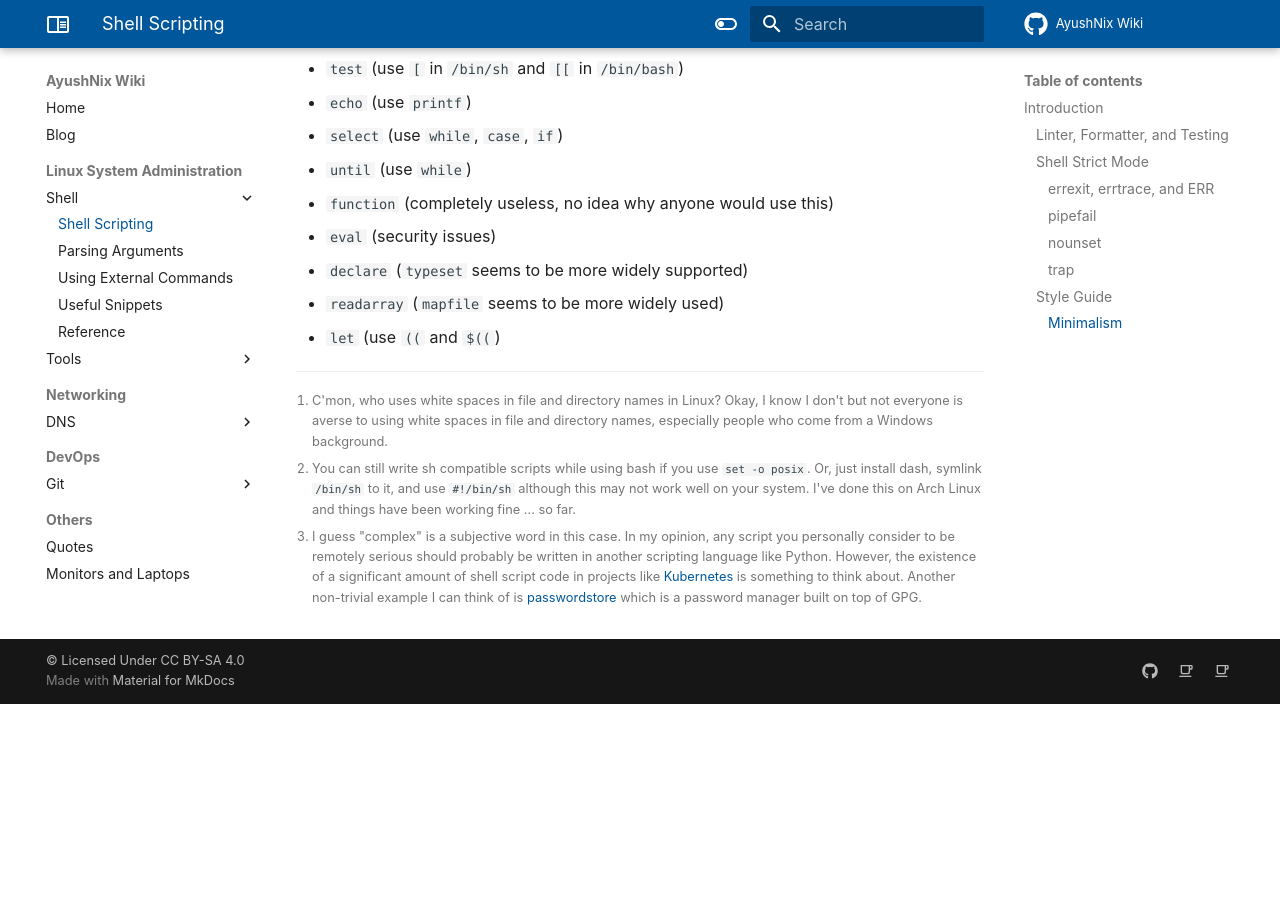
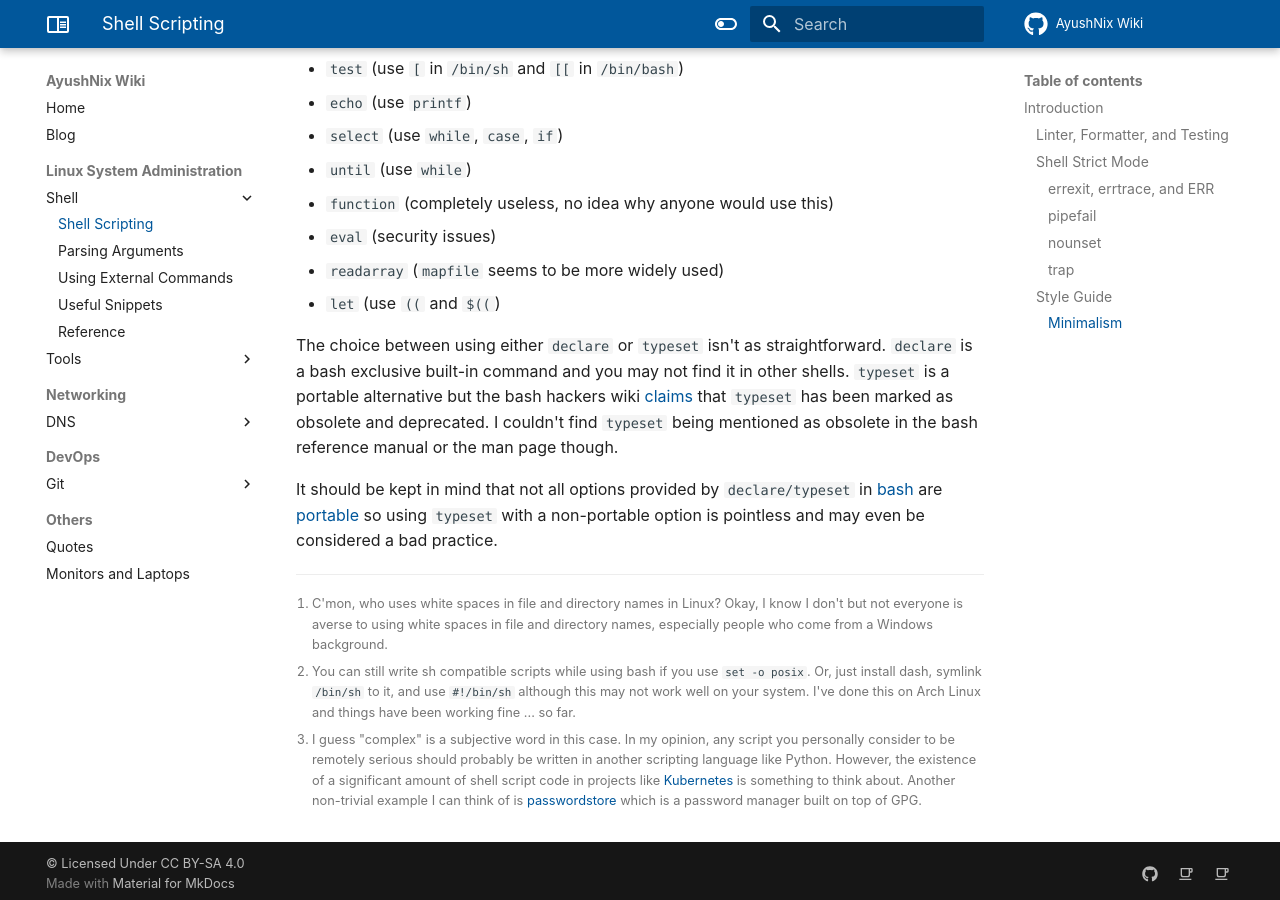
Before and after one commit to ayushnix/wiki, an MkDocs documentation site: the page built from docs/sysadmin/shell/scripting.md, in a window 1280 px wide and 900 px high, scrolled down 6180 px. Built offline with MkDocs 1.6.1 and Material for MkDocs 9.7.7, drawn with Linux system fonts in a browser that asks for light colours; comment, search, counter and statistics services are not loaded; before the commit the page ends 6884 px from its top, so only the background shows below that.

Commit message:
add content for declare/typeset in bash

```diff
--- a/docs/sysadmin/shell/scripting.md
+++ b/docs/sysadmin/shell/scripting.md
@@ -295,9 +295,20 @@ The list of keywords and built-in commands which I WON'T use are
 - `until` (use `while`)
 - `function` (completely useless, no idea why anyone would use this)
 - `eval` (security issues)
-- `declare` (`typeset` seems to be more widely supported)
 - `readarray` (`mapfile` seems to be more widely used)
 - `let` (use `((` and `$((`)
+
+The choice between using either `declare` or `typeset` isn't as straightforward. `declare` is a bash
+exclusive built-in command and you may not find it in other shells. `typeset` is a portable
+alternative but the bash hackers wiki
+[claims](https://wiki.bash-hackers.org/commands/builtin/declare#portability_considerations) that
+`typeset` has been marked as obsolete and deprecated. I couldn't find `typeset` being mentioned as
+obsolete in the bash reference manual or the man page though.
+
+It should be kept in mind that not all options provided by `declare/typeset` in
+[bash](https://www.gnu.org/software/bash/manual/bash.html#Bash-Builtins) are
+[portable](https://man.openbsd.org/ksh) so using `typeset` with a non-portable option is pointless
+and may even be considered a bad practice.
 
 [^1]:
 C'mon, who uses white spaces in file and directory names in Linux? Okay, I know I don't but not
```
